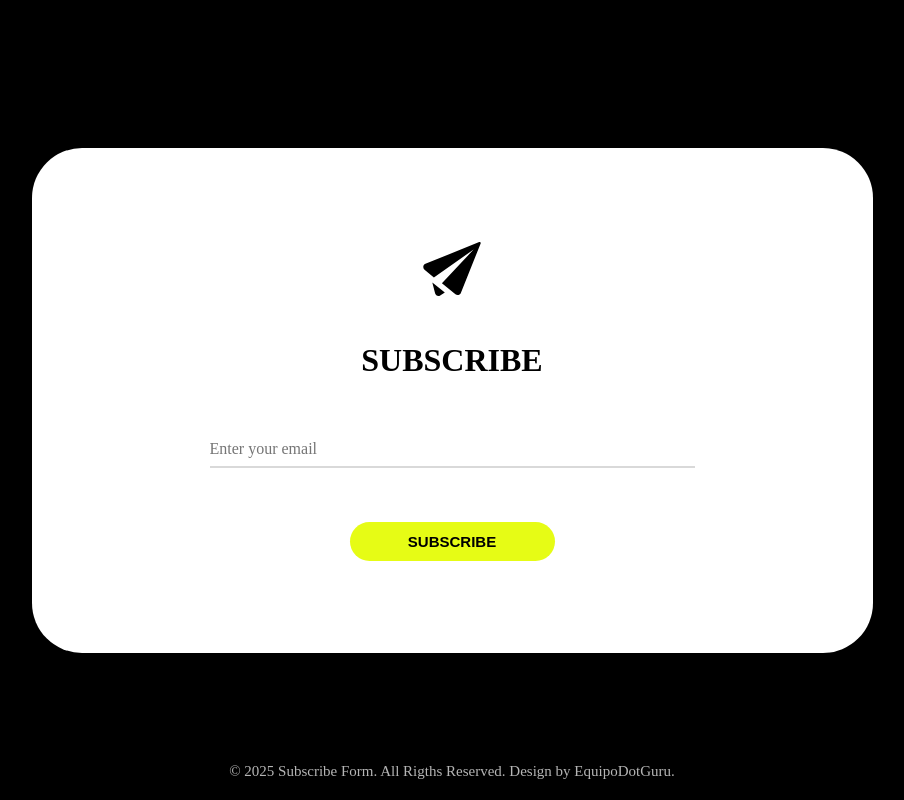
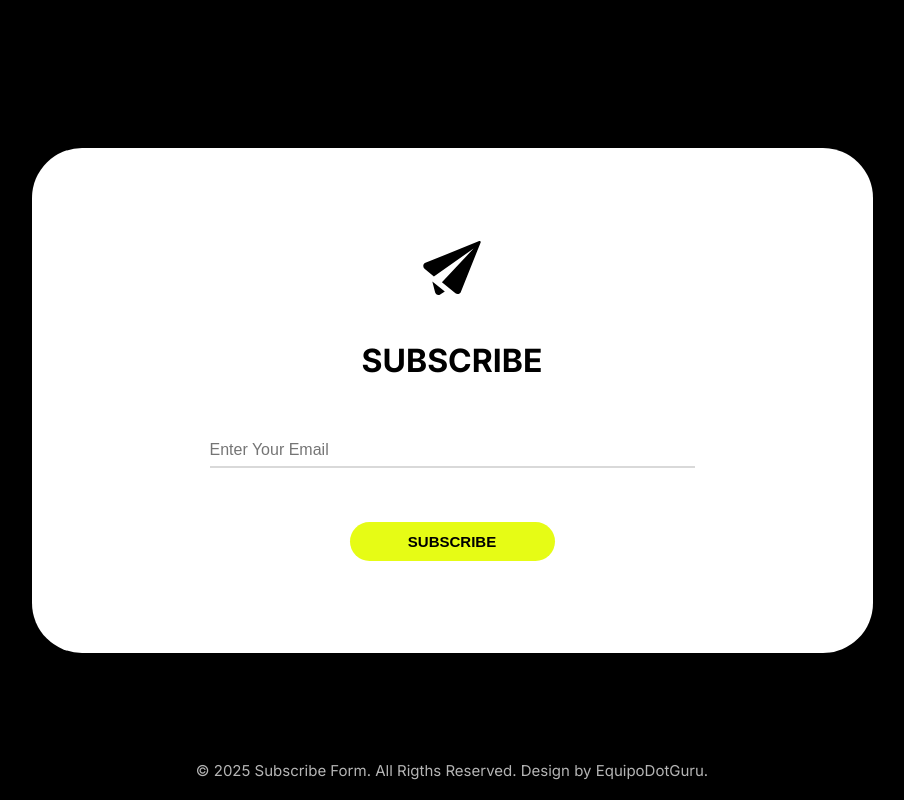
Before and after one commit to Galbfran/galbiati_test_guru, a React (Vite) app: page / in a window 1280 px wide. Shown: the whole page, without its empty margins (188-1092 px from the left). Built offline with nearby package versions, Linux system fonts and the light colour scheme.

Commit message:
add text inter,  add components

```diff
--- /dev/null
+++ b/src/components/Button.tsx
@@ -0,0 +1,9 @@
+interface Props {
+  text: string;
+}
+
+export default function Button({ text }: Props) {
+  return (
+    <button className="button">{text.toLocaleUpperCase()}</button>
+  )
+}
--- /dev/null
+++ b/src/components/Icon.tsx
@@ -0,0 +1,14 @@
+interface Props {
+  src: string;
+  alt: string;
+  width: number;
+  height: number;
+}
+
+export default function Icon({ src, alt, width, height }: Props) {
+  return (
+    <i className="icon">
+      <img src={src} alt={alt} width={width} height={height} />
+    </i>
+  )
+}
--- /dev/null
+++ b/src/components/Input.tsx
@@ -0,0 +1,12 @@
+interface Props {
+  type: string
+  name: string
+  id: string
+  placeholder: string
+}
+
+export default function Input({ type, name, id, placeholder }: Props) {
+  return (
+    <input className="input" type={type} name={name} id={id} placeholder={placeholder} />
+  )
+}
--- /dev/null
+++ b/src/components/Span.tsx
@@ -0,0 +1,9 @@
+interface Props {
+  text: string
+}
+
+export default function Span({ text }: Props) {
+  return (
+    <span className="span">{text}</span>
+  )
+}
--- /dev/null
+++ b/src/components/SuscribeSection.tsx
@@ -0,0 +1,17 @@
+
+
+import Icon from "./Icon";
+import Title from "./Title";
+import Input from "./Input";
+import Button from "./Button";
+
+export default function SuscribeSection() {
+  return (
+    <section className="container">
+      <Icon src="./src/assets/message_icon.svg" alt="logo" width={58} height={58} />
+      <Title title="subscribe" />
+      <Input type="email" name="email" id="email" placeholder="Enter Your Email" />
+      <Button text="subscribe" />
+    </section>
+  )
+}
--- /dev/null
+++ b/src/components/Title.tsx
@@ -0,0 +1,9 @@
+interface Props {
+  title: string
+}
+
+export default function Title({ title }: Props) {
+  return (
+    <h1 className="title">{title.toLocaleUpperCase()}</h1>
+  )
+}
--- /dev/null
+++ b/src/const/rightsReserved.ts
@@ -0,0 +1 @@
+export const rightsReserved = "© 2025 Subscribe Form. All Rigths Reserved. Design by EquipoDotGuru."
--- a/src/index.css
+++ b/src/index.css
@@ -1,3 +1,9 @@
+@import url('https://fonts.googleapis.com/css2?family=Inter:wght@400;700&display=swap');
+
+body {
+  font-family: 'Inter', sans-serif;
+}
+
 * {
   margin: 0;
   padding: 0;
@@ -37,7 +43,7 @@
   font-size: 32px;
   font-weight: 700;
   color: #000000;
-  font-family: inherit;
+
 }
 
 .input {
@@ -49,7 +55,6 @@
   margin: 10px;
   padding: 10 10px;
   font-size: 16px;
-  font-family: inherit;
   outline: none;
 }
 
--- a/src/page/TestPage.tsx
+++ b/src/page/TestPage.tsx
@@ -1,15 +1,12 @@
+import Span from "../components/Span";
+import SuscribeSection from "../components/SuscribeSection";
+import { rightsReserved } from "../const/rightsReserved";
+
 export default function TestPage() {
   return (
     <main className="main">
-      <section className="container">
-        <i className="icon">
-          <img src="./src/assets/message_icon.svg" alt="icon" width="58" height="58" />
-        </i>
-        <h1 className="title">SUBSCRIBE</h1>
-        <input className="input" type="email" name="email" id="email" placeholder="Enter your email" />
-        <button className="button">SUBSCRIBE</button>
-      </section>
-      <span className="span">© 2025 Subscribe Form. All Rigths Reserved. Design by EquipoDotGuru.</span>
+      <SuscribeSection />
+      <Span text={rightsReserved} />
     </main>
   );
 };
```
